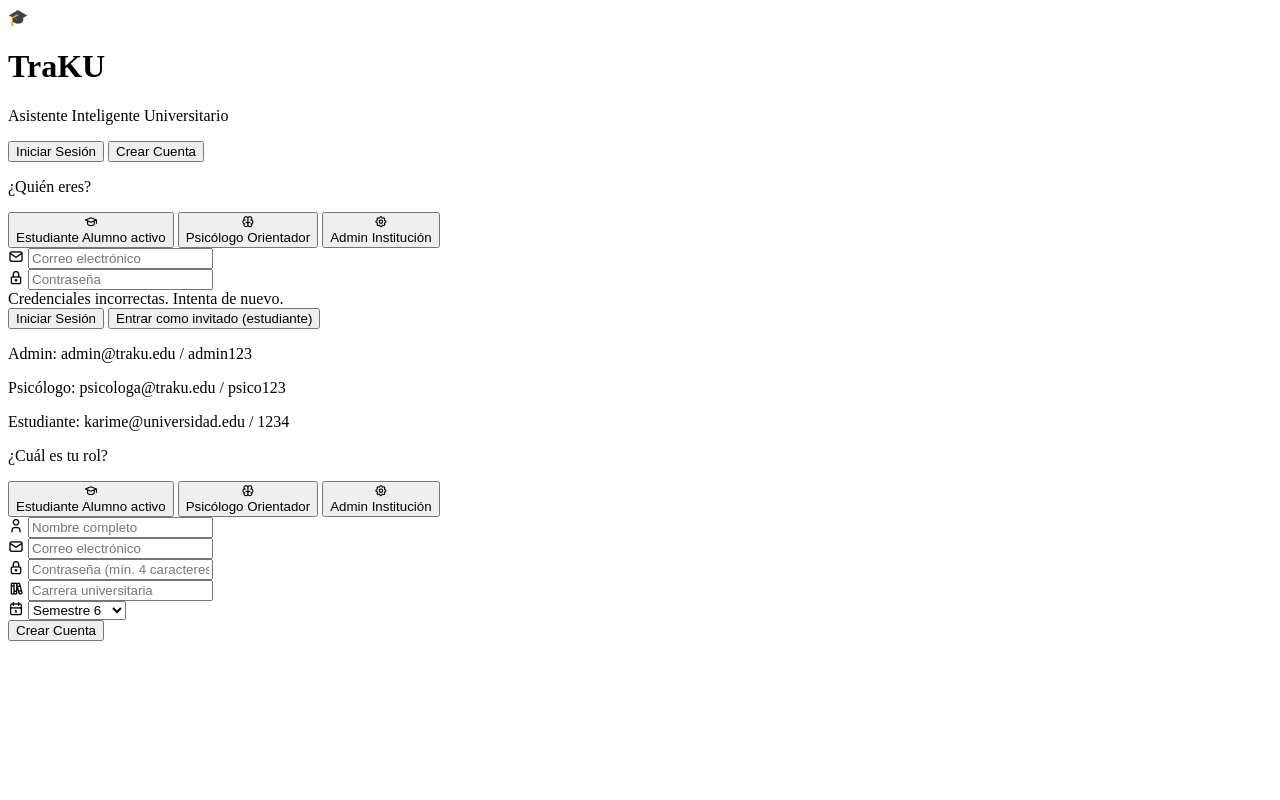
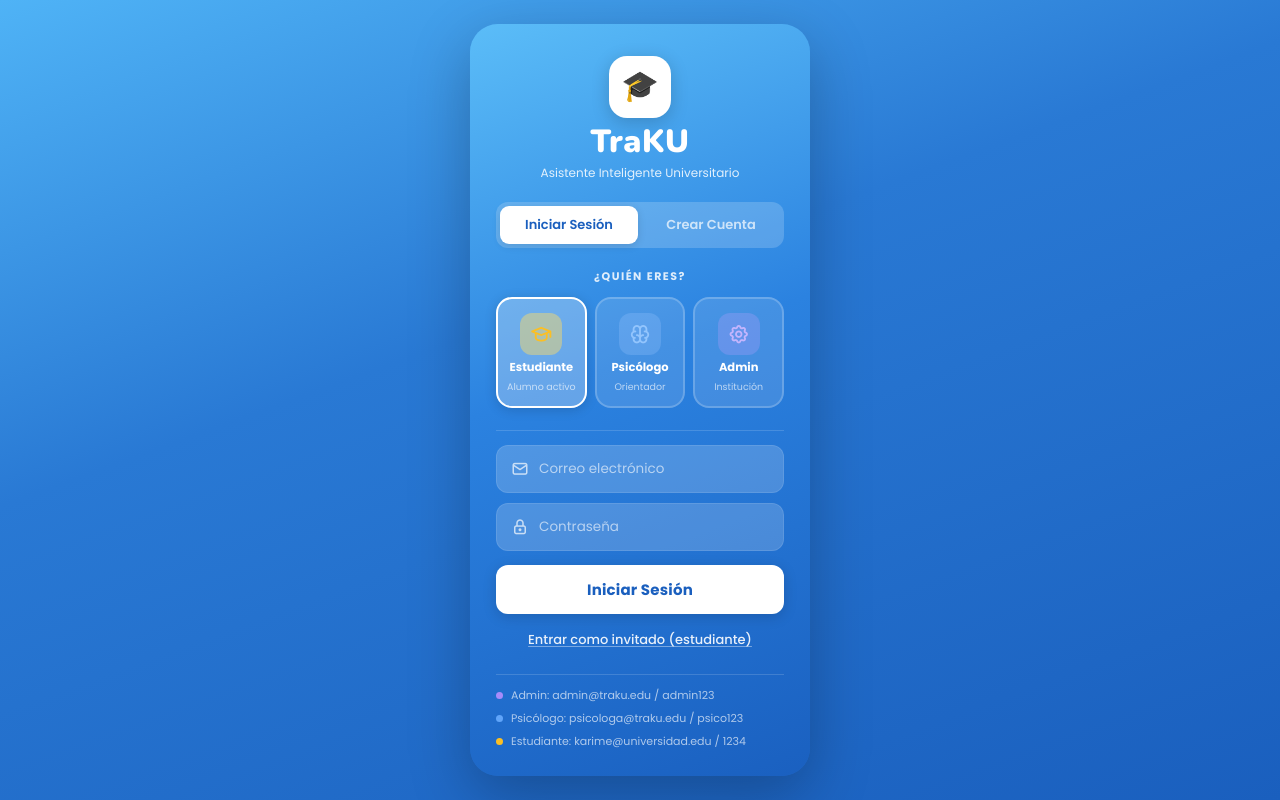
Before and after one commit to kniaaide/TRAKU, a Flask app: page / in a window 1280 px wide. Run offline with Flask 3, Linux system fonts and the light colour scheme.

Commit message:
fix enlace css y js

```diff
--- a/templates/index.html
+++ b/templates/index.html
@@ -3,11 +3,11 @@
 <head>
   <meta charset="UTF-8">
   <meta name="viewport" content="width=device-width, initial-scale=1.0">
-  <title>TraKU – Asistente Inteligente Universitario</title>
+  <title>TraKU &ndash; Asistente Inteligente Universitario</title>
   <link rel="preconnect" href="https://fonts.googleapis.com">
   <link href="https://fonts.googleapis.com/css2?family=Nunito:wght@400;600;700;800;900&family=Poppins:wght@300;400;500;600;700&display=swap" rel="stylesheet">
   <link rel="stylesheet" href="https://cdn.jsdelivr.net/npm/@tabler/icons-webfont@latest/tabler-icons.min.css">
-  <link rel="stylesheet" href="{{ url_for('static', filename='style.css') }}">
+  <link rel="stylesheet" href="{{ url_for('static', filename='css/style.css') }}">
 </head>
 <body>
 
@@ -32,23 +32,24 @@
     <p class="role-prompt">&#191;Qui&#233;n eres?</p>
 
     <div class="role-cards">
-      <button class="role-card selected" id="role-est" onclick="selectLoginRole('est')" type="button">
+      <button class="role-card selected" id="role-estudiante" onclick="selectLoginRole('estudiante')" type="button">
         <div class="role-icon est"><i class="ti ti-school"></i></div>
         <span class="role-label">Estudiante</span>
         <span class="role-desc">Alumno activo</span>
       </button>
-      <button class="role-card" id="role-psi" onclick="selectLoginRole('psi')" type="button">
+      <button class="role-card" id="role-psicologo" onclick="selectLoginRole('psicologo')" type="button">
         <div class="role-icon psi"><i class="ti ti-brain"></i></div>
         <span class="role-label">Psic&#243;logo</span>
         <span class="role-desc">Orientador</span>
       </button>
-      <button class="role-card" id="role-adm" onclick="selectLoginRole('adm')" type="button">
+      <button class="role-card" id="role-admin" onclick="selectLoginRole('admin')" type="button">
         <div class="role-icon adm"><i class="ti ti-settings"></i></div>
         <span class="role-label">Admin</span>
         <span class="role-desc">Instituci&#243;n</span>
       </button>
     </div>
 
+    <div id="login-role-error" class="error-msg hidden">Por favor selecciona tu rol.</div>
     <div class="role-divider"></div>
 
     <div class="input-group">
@@ -74,29 +75,29 @@
   </div>
 
   <!-- REGISTER -->
-  <div id="tab-register" class="tab-content">
+  <div id="tab-register" class="tab-content hidden">
 
     <p class="role-prompt">&#191;Cu&#225;l es tu rol?</p>
 
     <div class="role-cards">
-      <button class="role-card selected" id="reg-role-est" onclick="selectRegRole('est')" type="button">
+      <button class="role-card selected" id="reg-role-estudiante" onclick="selectRegRole('estudiante')" type="button">
         <div class="role-icon est"><i class="ti ti-school"></i></div>
         <span class="role-label">Estudiante</span>
         <span class="role-desc">Alumno activo</span>
       </button>
-      <button class="role-card" id="reg-role-psi" onclick="selectRegRole('psi')" type="button">
+      <button class="role-card" id="reg-role-psicologo" onclick="selectRegRole('psicologo')" type="button">
         <div class="role-icon psi"><i class="ti ti-brain"></i></div>
         <span class="role-label">Psic&#243;logo</span>
         <span class="role-desc">Orientador</span>
       </button>
-      <button class="role-card" id="reg-role-adm" onclick="selectRegRole('adm')" type="button">
+      <button class="role-card" id="reg-role-admin" onclick="selectRegRole('admin')" type="button">
         <div class="role-icon adm"><i class="ti ti-settings"></i></div>
         <span class="role-label">Admin</span>
         <span class="role-desc">Instituci&#243;n</span>
       </button>
     </div>
 
-    <input type="hidden" id="reg-role" value="est">
+    <input type="hidden" id="reg-role" value="estudiante">
     <div class="role-divider"></div>
 
     <div class="input-group">
@@ -137,7 +138,7 @@
     <div id="reg-staff-fields" style="display:none">
       <div class="input-group">
         <i class="ti ti-building input-icon"></i>
-        <input type="text" id="reg-area" placeholder="&#193;rea o Departamento (ej. Orientaci&#243;n)">
+        <input type="text" id="reg-area" placeholder="&#193;rea o Departamento">
       </div>
     </div>
 
@@ -150,46 +151,7 @@
 
 </div>
 
-<script>
-  function switchTab(tab) {
-    document.getElementById('tab-login').classList.toggle('active', tab === 'login');
-    document.getElementById('tab-register').classList.toggle('active', tab === 'register');
-    document.getElementById('tab-btn-login').classList.toggle('active', tab === 'login');
-    document.getElementById('tab-btn-register').classList.toggle('active', tab === 'register');
-  }
-
-  let loginRole = 'est';
-  function selectLoginRole(role) {
-    loginRole = role;
-    ['est', 'psi', 'adm'].forEach(r => {
-      document.getElementById('role-' + r).classList.toggle('selected', r === role);
-    });
-    document.getElementById('login-error').classList.add('hidden');
-  }
-
-  function selectRegRole(role) {
-    ['est', 'psi', 'adm'].forEach(r => {
-      document.getElementById('reg-role-' + r).classList.toggle('selected', r === role);
-    });
-    document.getElementById('reg-role').value = role;
-    document.getElementById('reg-student-fields').style.display = role === 'est' ? 'block' : 'none';
-    document.getElementById('reg-staff-fields').style.display  = role !== 'est' ? 'block' : 'none';
-  }
-
-  function handleLogin(e) {
-    if (e) e.preventDefault();
-    if (typeof window.doLogin === 'function') window.doLogin(loginRole);
-  }
-
-  function loginAsGuest() {
-    if (typeof window.loginAsGuest === 'function') window.loginAsGuest();
-  }
-
-  function handleRegister(e) {
-    if (e) e.preventDefault();
-    if (typeof window.doRegister === 'function') window.doRegister();
-  }
-</script>
+<script src="{{ url_for('static', filename='js/app.js') }}"></script>
 
 </body>
 </html>
```
Also changed, not shown: static/css/style.css (line endings or trailing spaces).
